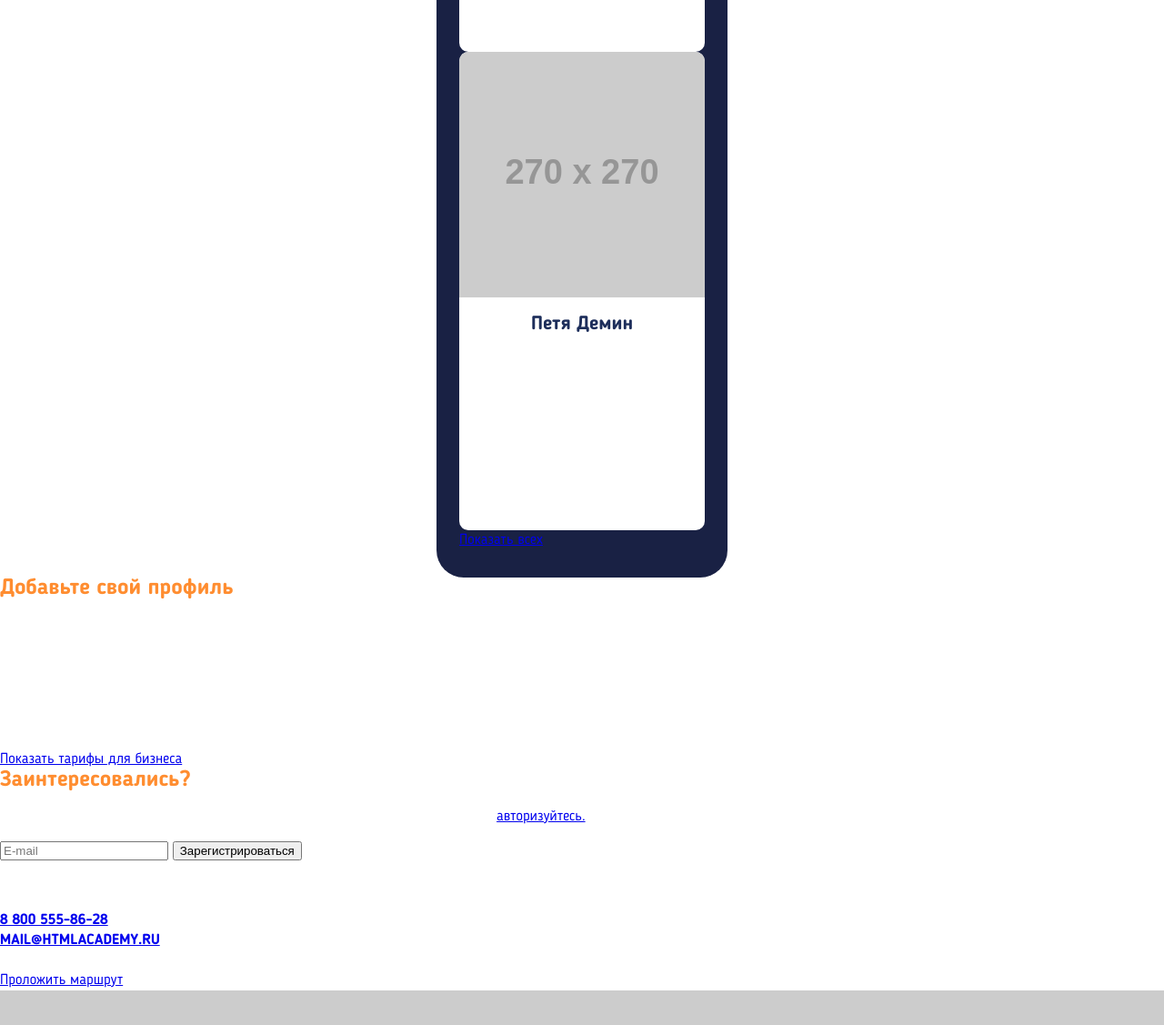
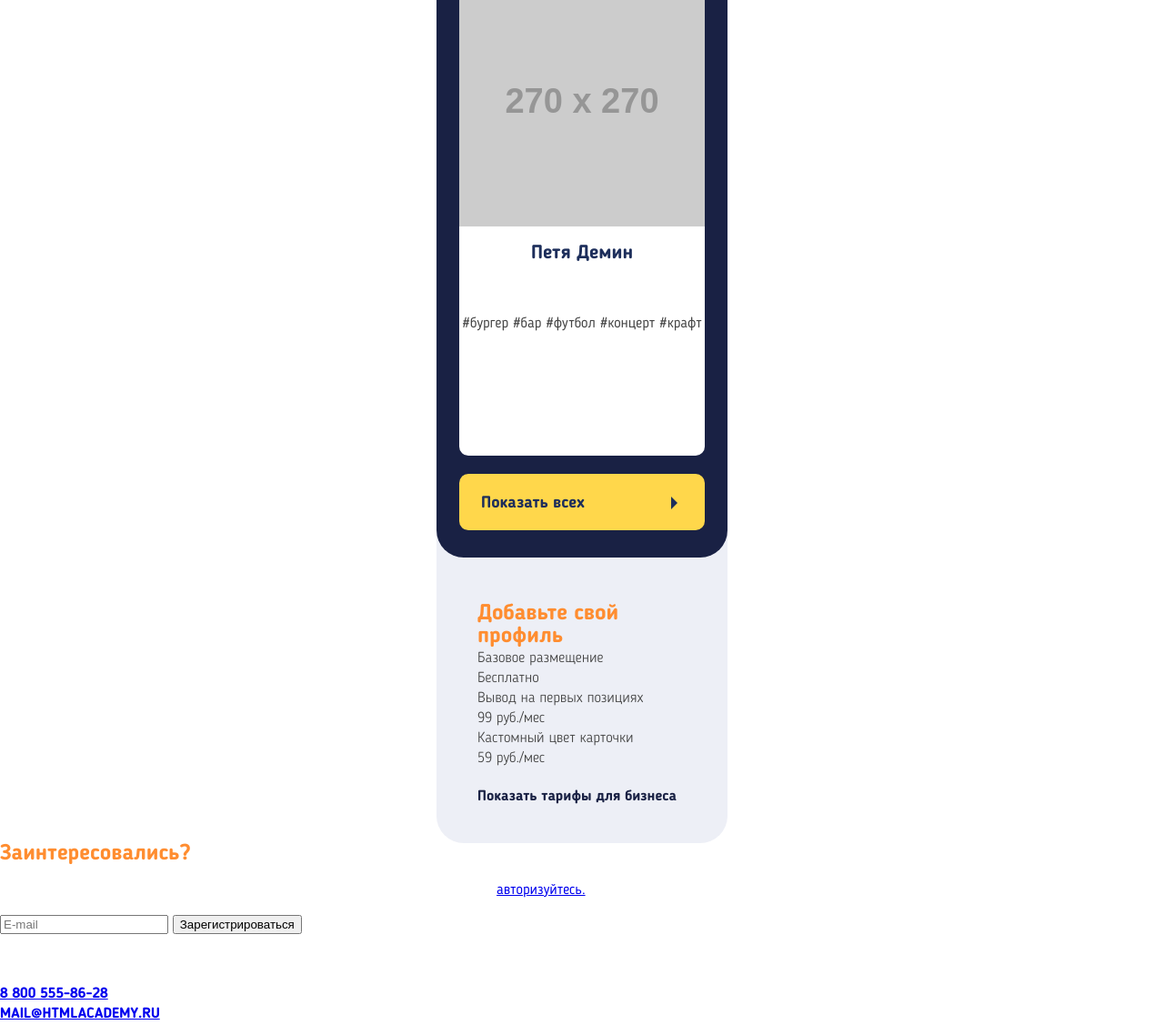
Before and after one commit to dntPaAanic/594215-pognali-18, a website: page source/index.html in a window 1280 px wide. Shown: the part 3666-4793 px from the top of the page at 91% size. Drawn offline with nearby package versions, Linux system fonts and the light colour scheme; files that its build step writes are made by us from their sources; placeholder pictures from the web are drawn by us.

Commit message:
Делает первичную стилизацию price

```diff
--- a/source/index.html
+++ b/source/index.html
@@ -178,19 +178,19 @@
               <ul class="user__travel-type travel-type">
                 <li class="travel-type__item">
                   <span class="travel-type__image travel-type__image--plane travel-type__image--checked"></span>
-                  <p class="travel-type__tooltip">Авиаперелет</p>
+                  <span class="travel-type__tooltip">Авиаперелет</span>
                 </li>
                 <li class="travel-type__item">
                   <span class="travel-type__image travel-type__image--auto"></span>
-                  <p class="travel-type__tooltip">Автотранспорт</p>
+                  <span class="travel-type__tooltip">Автотранспорт</span>
                 </li>
                 <li class="travel-type__item">
                   <span class="travel-type__image travel-type__image--bicycle"></span>
-                  <p class="travel-type__tooltip">Велосипед</p>
+                  <span class="travel-type__tooltip">Велосипед</span>
                 </li>
                 <li class="travel-type__item">
                   <span class="travel-type__image travel-type__image--walk"></span>
-                  <p class="travel-type__tooltip">Пешком</p>
+                  <span class="travel-type__tooltip">Пешком</span>
                 </li>
               </ul>
               <div class="user__level"></div>
@@ -237,11 +237,11 @@
             </div>
           </div>
 
-          <a href="catalog.html" class="companions__button">Показать всех</a>
+          <a href="catalog.html" class="companions__button button__arrow">Показать всех</a>
         </div>
       </section>
 
-      <section class="price-list">
+      <section class="price-list price-list--index">
         <div class="price-list__wrapper">
           <h2 class="visually-hidden">Стоимость услуг</h2>
           <b class="price-list__lead title--index">Добавьте свой профиль</b>
--- a/source/sass/blocks/companions.scss
+++ b/source/sass/blocks/companions.scss
@@ -31,4 +31,5 @@
   display: flex;
   flex-direction: column;
   justify-content: space-between;
+  margin-bottom: 20px;
 }
--- /dev/null
+++ b/source/sass/blocks/price-list.scss
@@ -0,0 +1,47 @@
+.price-list {
+  background-color: $color-background-silver;
+  border-radius: 0 0 30px 30px;
+  overflow: hidden;
+  position: relative;
+  z-index: 3;
+
+  @include container;
+}
+
+.price-list--index {
+  margin-top: -30px ;
+}
+
+.price-list__wrapper {
+  padding: 80px 20px 40px;
+}
+
+.price-list__list,
+.price-list__service,
+.price-list__offer {
+  margin: 0;
+  padding: 0;
+}
+
+.price-list__list {
+  color: $color-text-grey;
+  font-weight: 300;
+  margin-bottom: 20px;
+}
+
+.price-list__button {
+  color: $color-text-grey-blue;
+  font-size: 16px;
+  font-weight: 700;
+  line-height: 16px;
+  text-decoration: none;
+
+  &:hover,
+  &:focus {
+    color: rgba($color-text-grey-blue, 0.6);
+  }
+
+  &:active {
+    color: rgba($color-text-grey-blue, 0.3);
+  }
+}
--- a/source/sass/blocks/user.scss
+++ b/source/sass/blocks/user.scss
@@ -8,13 +8,18 @@
   &:hover,
   &:focus {
     box-shadow: 0 6px 21px 0 rgba(0, 0, 0, 0.08);
+  }
 
-    .user__image {
-      transform: scale(1.1);
+  &:not(:last-child) {
+    margin-bottom: 10px;
+  }
+}
 
-      transition: all 0.3s;
-    }
-  }
+
+.user__image {
+  transform: scale(1.1);
+
+  transition: all 0.3s;
 }
 
 .user__name-link {
@@ -66,4 +71,10 @@
 
     border-radius: 10px 10px 0 0;
   }
+
+  .user__tags {
+    line-height: 18px;
+    text-align: center;
+    color: $color-text-grey;
+  }
 }
--- a/source/sass/style.scss
+++ b/source/sass/style.scss
@@ -16,3 +16,4 @@
 @import "blocks/companions";
 @import "blocks/user";
 @import "blocks/country-icon";
+@import "blocks/price-list";
```
Also changed, not shown: source/sass/blocks/registration.scss (added).
